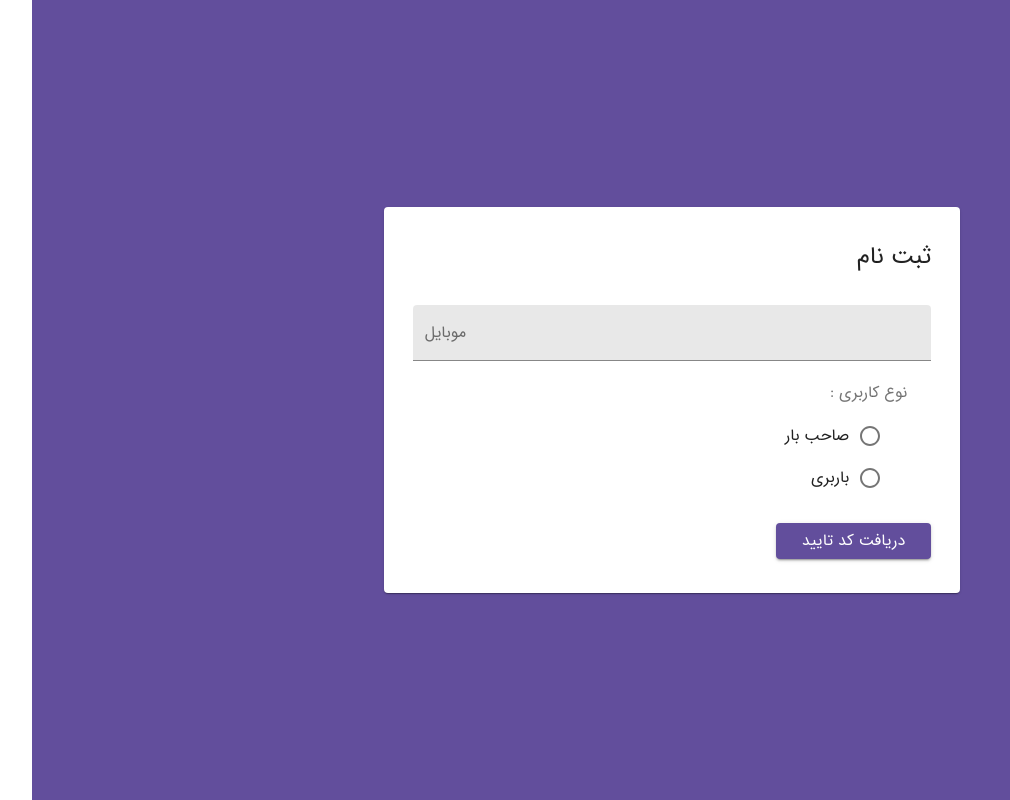
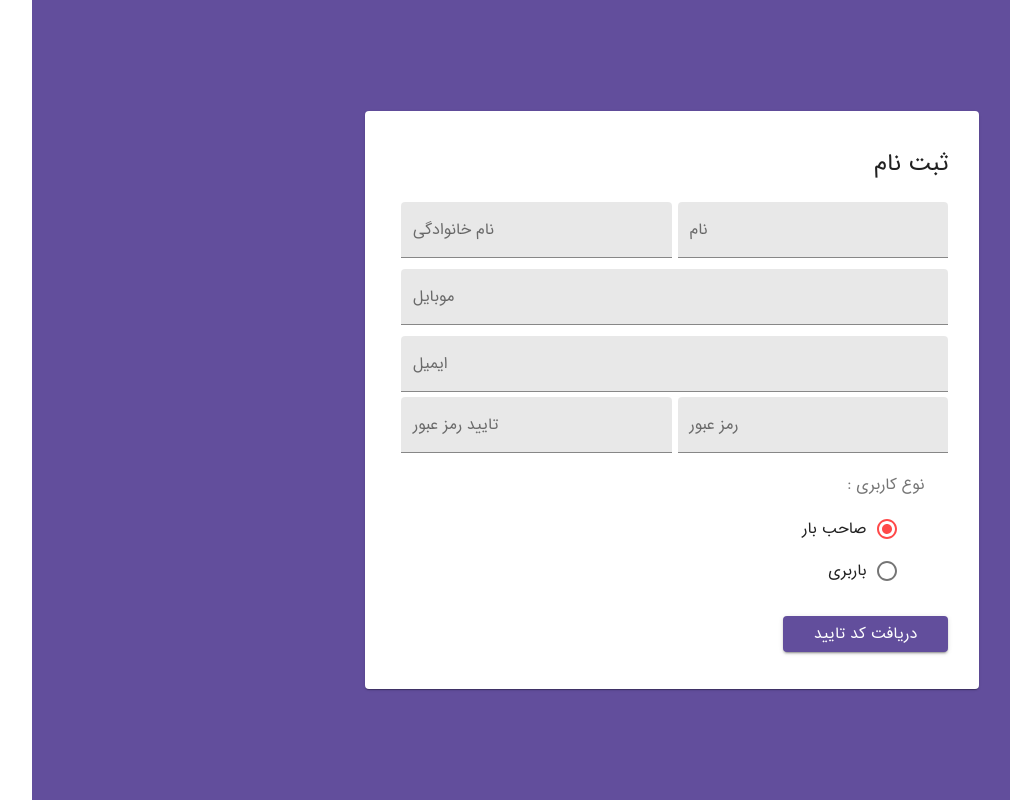
Before and after one commit to amirsadri73/barox-driver, a React (Create React App) app: page /register in a window 1280 px wide. Shown: the whole page, without its empty margins (93-1103 px from the left). Built offline with nearby package versions, Linux system fonts and the light colour scheme; what jss-rtl would draw is missing.

Commit message:
register fields completed

```diff
--- a/src/screens/Register/index.js
+++ b/src/screens/Register/index.js
@@ -24,8 +24,8 @@ import { url } from "../../constans";
 const useStyles = makeStyles(theme => ({
     container: {
       backgroundColor: theme.palette.primary.main,
-      height: "100vh",
-      width: "100vw",
+      height: "100%",
+      width: "100%",
       display: "table-cell",
       verticalAlign: "middle"
     },
@@ -37,11 +37,16 @@ const useStyles = makeStyles(theme => ({
     grid: {
       width: "100vw",
       height: "100vh",
-      padding: "5%"
+      padding: "2%"
     },
     title: { marginBottom: "3%" },
     input: {
-      marginTop: "3%"
+      marginTop: "2%",
+      width: "98%"
+    },
+    input1: {
+      marginTop: "2%",
+      width: "99%"
     },
     button: {
       width: "30%"
@@ -67,11 +72,20 @@ const RegisterScreen = props => {
       });
 
     //const { match, location, history } = props;
+    const [name, setName] = useState("");
+    const [family, setFamily] = useState("");
+    const [email, setEmail] = useState("");
+    const [password, setPassword] = useState("");
+    const [passwordConfirm, setPasswordConfirm] = useState("");
     const [mobile, setMobile] = useState("");
     const [loading, setLoading] = useState(false);
-    const [userType, setUserType] = useState(0);
+    const [userType, setUserType] = useState("3");
 
     const onSubmit = () => {};
+
+    const handle = (e) => {
+      setUserType(e.target.value);
+    }
 
     const classes = useStyles();
     return (
@@ -87,19 +101,72 @@ const RegisterScreen = props => {
                 <Typography variant="h5" component="h3" className={classes.title}>
                  ثبت نام
                 </Typography>
+                <div style={{display:"flex",flexWrap:"wrap", flexDirection:"row", justifyContent: "space-around"}}>
+
+                <Grid item xs={12} sm={6}>
                 <TextField
                  className={classes.input}
+                 label={"نام"}
+                 variant={"filled"}
+                 onChange={e => setName(e.target.value)}
+                 fullWidth
+                />
+                </Grid>
+                <Grid item xs={12} sm={6}>
+                <TextField
+                 className={classes.input}
+                 label={"نام خانوادگی"}
+                 variant={"filled"}
+                 onChange={e => setFamily(e.target.value)}
+                 fullWidth
+                />
+                </Grid>
+                <Grid item xs={12} sm={12}>
+                <TextField
+                 className={classes.input1}
                  label={"موبایل"}
                  type={"mobile"}
                  variant={"filled"}
                  onChange={e => setMobile(e.target.value)}
                  fullWidth
                 />
+                </Grid>
+                <Grid item xs={12} sm={12}>
+                <TextField
+                 className={classes.input1}
+                 label={"ایمیل"}
+                 type={"email"}
+                 variant={"filled"}
+                 onChange={e => setEmail(e.target.value)}
+                 fullWidth
+                />
+                </Grid>
+                <Grid item xs={12} sm={6}>
+                <TextField
+                 className={classes.input}
+                 label={"رمز عبور"}
+                 type={"password"}
+                 variant={"filled"}
+                 onChange={e => setPassword(e.target.value)}
+                 fullWidth
+                />
+                </Grid>
+                <Grid item xs={12} sm={6}>
+                <TextField
+                 className={classes.input}
+                 label={"تایید رمز عبور"}
+                 type={"password"}
+                 variant={"filled"}
+                 onChange={e => setPasswordConfirm(e.target.value)}
+                 fullWidth
+                />
+                </Grid>
+                </div>
                 <FormControl component="fieldset" className={classes.formControl}>
                   <FormLabel component="legend" className={classes.radioLabel}>نوع کاربری :</FormLabel>
-                    <RadioGroup name="userType" value={userType} className={classes.radios} onChange={e => setUserType(e.target.value)}>
-                      <FormControlLabel value={3} control={<Radio />} label="صاحب بار" />
-                      <FormControlLabel value={4} control={<Radio />} label="باربری" />
+                    <RadioGroup name="userType" value={userType} className={classes.radios} onChange={handle}>
+                      <FormControlLabel value={"3"} control={<Radio />} label="صاحب بار" />
+                      <FormControlLabel value={"4"} control={<Radio />} label="باربری" />
                     </RadioGroup>
                 </FormControl>
                 <Button
```
